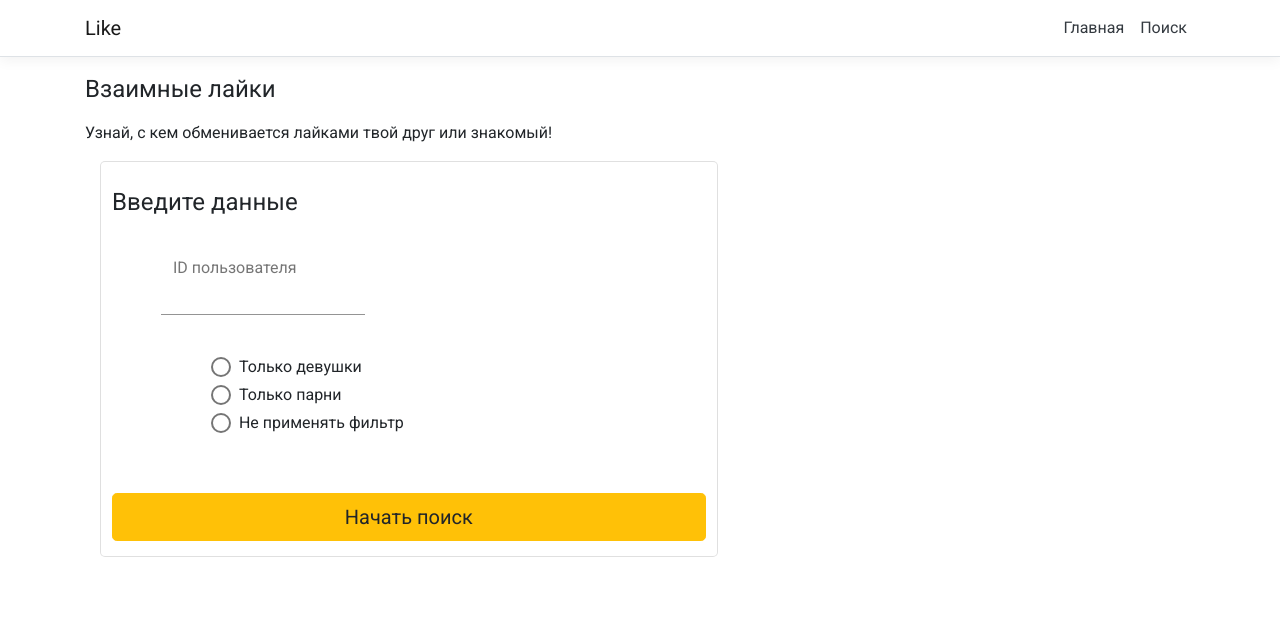
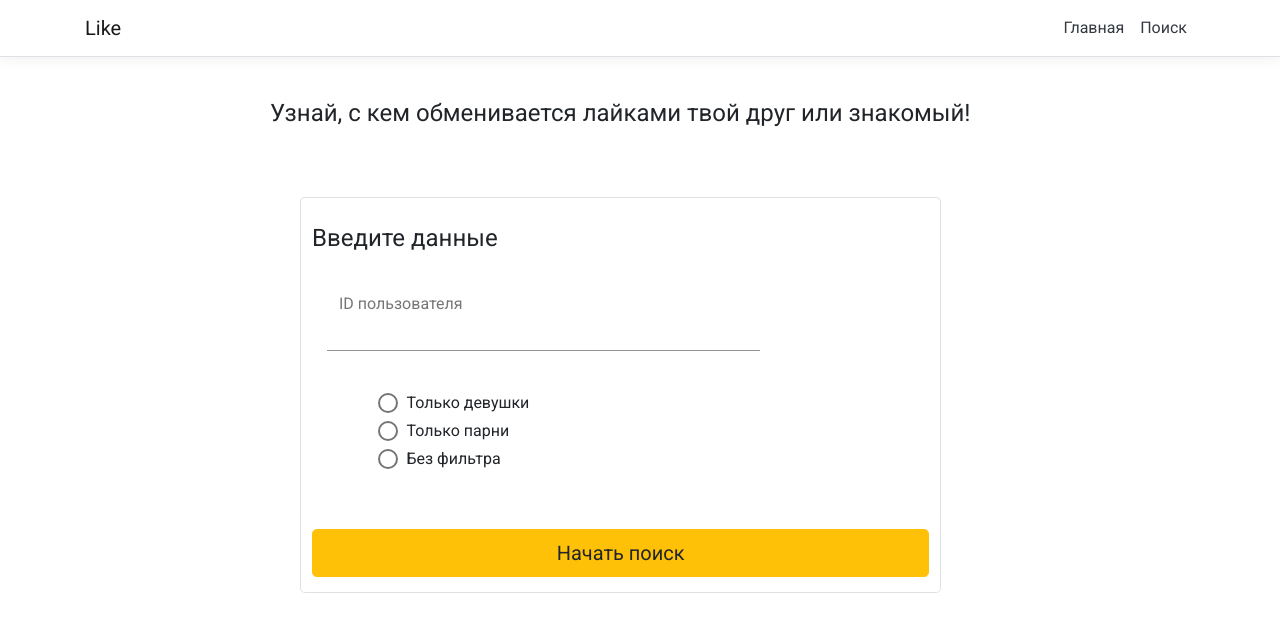
Before and after one commit to Anton-Volchkov/mutual-likes, an Angular app: page / in a window 1280 px wide. Shown: the top 632 px of the page. Built offline with nearby package versions, Linux system fonts and the light colour scheme.

Commit message:
Change Style and URL server

```diff
--- a/src/app/fetch-data/fetch-data.component.html
+++ b/src/app/fetch-data/fetch-data.component.html
@@ -1,6 +1,9 @@
-<h1 id="tableLabel">Взаимные лайки</h1>
+<br>
 
-<p>Узнай, с кем обменивается лайками твой друг или знакомый!</p>
+<div class="offset-2">
+    <h1>Узнай, с кем обменивается лайками твой друг или знакомый!</h1>
+</div>
+
 
 <p class="lead" *ngIf="disabledForm">
     Ваш запрос обрабатывается... Это может занять довольно длительное время.
@@ -9,22 +12,23 @@
 </p>
 <pre *ngIf="user">{{ user.data }}</pre>
 
-<form class="form" (ngSubmit)="Search(myform)" #myform="ngForm">
-    <mat-form-field class="col-7" appearance="outline">
+<br>
+<br>
+<form class="form offset-2 col-10" (ngSubmit)="Search(myform)" #myform="ngForm">
+    <mat-form-field class="col-9" appearance="outline">
         <h1>Введите данные</h1>
-        <mat-form-field class="example-full-width offset-1">
-            <mat-label>ID пользователя</mat-label>
+        <mat-form-field class="example-full-width col-9">
             <br />
-            <input name="userId" class="col-4" ngModel matInput placeholder="Введите нужный ID..." />
+            <input id="userId" name="userId" class="col-7" ngModel matInput placeholder="ID пользователя" />
         </mat-form-field>
-        <div class="form-group offset-2">
+        <div class="form-group offset-1 col-12">
             <br />
             <mat-radio-group name="sex" ngModel aria-label="Выберите фильтр">
                 <mat-radio-button value="0">Только девушки</mat-radio-button>
                 <br />
                 <mat-radio-button value="1">Только парни</mat-radio-button>
                 <br />
-                <mat-radio-button value="2">Не применять фильтр</mat-radio-button>
+                <mat-radio-button value="2">Без фильтра</mat-radio-button>
                 <br />
             </mat-radio-group>
 
--- a/src/app/fetch-data/fetch-data.component.ts
+++ b/src/app/fetch-data/fetch-data.component.ts
@@ -31,7 +31,7 @@ export class FetchDataComponent {
      return;
    }
    this.disabledForm = true;
-  this.http.get<User>("https://localhost:44358/" + 'mutuallikes'+'?userid='+data.userId+'&sex='+data.sex).subscribe(result => {
+  this.http.get<User>("https://mutual-like-server.herokuapp.com/" + 'mutuallikes'+'?userid='+data.userId+'&sex='+data.sex).subscribe(result => {
     this.user = result;
     this.disabledForm = false;
   }, error => {
```
